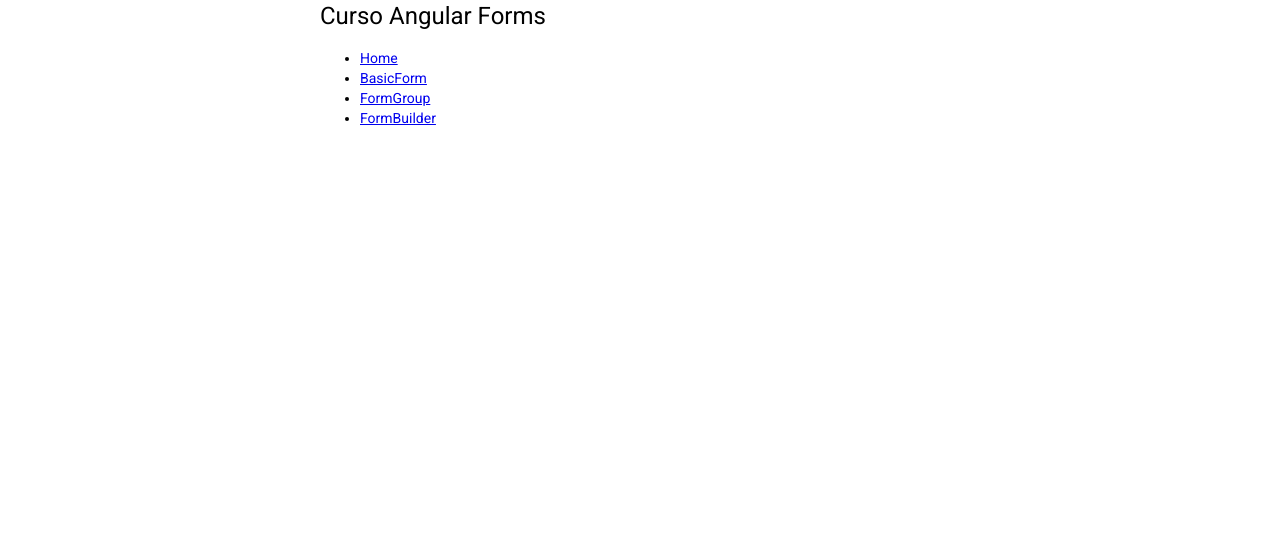
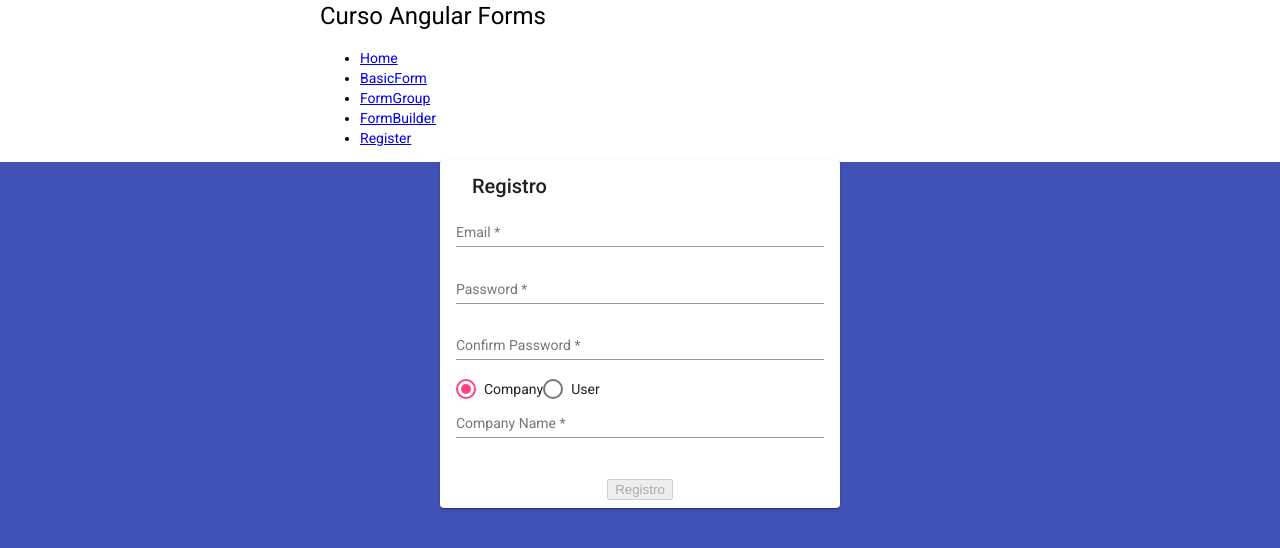
Before and after one commit to JuamBer/Platzi-CursoAngularForms, an Angular app: page /register in a window 1280 px wide. Before the commit this address led to /. Shown: the top 548 px of the page. Built offline with nearby package versions, Linux system fonts and the light colour scheme.

Commit message:
feat: validaciones custom & validaciones grupales en Angular Forms

```diff
--- a/src/app/app-routing.module.ts
+++ b/src/app/app-routing.module.ts
@@ -3,6 +3,7 @@ import { RouterModule, Routes } from '@angular/router';
 import { BasicFormComponent } from './components/basic-form/basic-form.component';
 import { FormBuilderComponent } from './components/form-builder/form-builder.component';
 import { FormGroupComponent } from './components/form-group/form-group.component';
+import { RegisterComponent } from './components/register/register.component';
 
 const routes: Routes = [
   {
@@ -17,6 +18,10 @@ const routes: Routes = [
     path: 'form-builder',
     component: FormBuilderComponent,
   },
+  {
+    path: 'register',
+    component: RegisterComponent,
+  },
 ];
 
 @NgModule({
--- a/src/app/app.component.html
+++ b/src/app/app.component.html
@@ -6,6 +6,7 @@
       <li><a routerLink="/basic-form">BasicForm</a></li>
       <li><a routerLink="/form-group">FormGroup</a></li>
       <li><a routerLink="/form-builder">FormBuilder</a></li>
+      <li><a routerLink="/register">Register</a></li>
     </ul>
   </nav>
 </header>
--- a/src/app/app.module.ts
+++ b/src/app/app.module.ts
@@ -2,6 +2,7 @@ import { NgModule } from '@angular/core';
 import { BrowserModule } from '@angular/platform-browser';
 
 import { FormsModule, ReactiveFormsModule } from '@angular/forms';
+import { MatCardModule } from '@angular/material/card';
 import { MatDatepickerModule } from '@angular/material/datepicker';
 import { MatFormFieldModule } from '@angular/material/form-field';
 import { MatInputModule } from '@angular/material/input';
@@ -14,7 +15,9 @@ import { BasicFormComponent } from './components/basic-form/basic-form.component
 import { FormBuilderComponent } from './components/form-builder/form-builder.component';
 import { FormErrorsComponent } from './components/form-errors/form-errors.component';
 import { FormGroupComponent } from './components/form-group/form-group.component';
+import { RegisterComponent } from './components/register/register.component';
 import { VarDirective } from './directives/var.directive';
+
 @NgModule({
   declarations: [
     AppComponent,
@@ -24,6 +27,7 @@ import { VarDirective } from './directives/var.directive';
     VarDirective,
     FormErrorsComponent,
     FormErrorsComponent,
+    RegisterComponent,
   ],
   imports: [
     BrowserModule,
@@ -36,6 +40,7 @@ import { VarDirective } from './directives/var.directive';
     MatFormFieldModule,
     MatRadioModule,
     MatSelectModule,
+    MatCardModule,
   ],
   providers: [],
   bootstrap: [AppComponent],
--- /dev/null
+++ b/src/app/components/register/register.component.html
@@ -0,0 +1,95 @@
+<div class="container">
+  <form [formGroup]="form" (ngSubmit)="register($event)">
+    <mat-card>
+      <mat-card-header>
+        <mat-card-title>Registro</mat-card-title>
+      </mat-card-header>
+      <mat-card-content>
+        <div class="row">
+          <div class="col-xs">
+            <mat-form-field>
+              <mat-label>Email</mat-label>
+              <input
+                placeholder="email"
+                formControlName="email"
+                matInput
+                type="email"
+              />
+            </mat-form-field>
+          </div>
+        </div>
+        <div class="row">
+          <div class="col-xs">
+            <mat-form-field>
+              <mat-label>Password</mat-label>
+              <input
+                placeholder="password"
+                formControlName="password"
+                matInput
+                type="password"
+              />
+              <div
+                *ngIf="
+                  form.get('password')?.touched && form.get('password')?.invalid
+                "
+              >
+                <mat-error
+                  *ngIf="form.get('password')?.hasError('invalid_password')"
+                >
+                  Debe tener un numero
+                </mat-error>
+              </div>
+            </mat-form-field>
+          </div>
+        </div>
+        <div class="row">
+          <div class="col-xs">
+            <mat-form-field>
+              <mat-label>Confirm Password</mat-label>
+              <input
+                placeholder="password"
+                formControlName="confirmPassword"
+                matInput
+                type="password"
+              />
+              <div *ngIf="form.get('confirmPassword')?.touched && form.errors">
+                <mat-error *ngIf="form.hasError('match_password')">
+                  No hace match
+                </mat-error>
+              </div>
+            </mat-form-field>
+          </div>
+        </div>
+        <div class="row">
+          <div class="col-xs">
+            <mat-radio-group
+              formControlName="type"
+              aria-label="Select an option"
+            >
+              <mat-radio-button value="company">Company</mat-radio-button>
+              <mat-radio-button value="user">User</mat-radio-button>
+            </mat-radio-group>
+          </div>
+        </div>
+        <div class="row">
+          <div class="col-xs">
+            <mat-form-field>
+              <mat-label>Company Name</mat-label>
+              <input
+                placeholder="email"
+                formControlName="companyName"
+                matInput
+                type="text"
+              />
+            </mat-form-field>
+          </div>
+        </div>
+      </mat-card-content>
+      <mat-card-actions>
+        <button [disabled]="form.invalid" mat-raised-button type="submit">
+          Registro
+        </button>
+      </mat-card-actions>
+    </mat-card>
+  </form>
+</div>
--- /dev/null
+++ b/src/app/components/register/register.component.scss
@@ -0,0 +1,44 @@
+@import '~@angular/material/theming';
+
+$primary: mat-palette($mat-indigo);
+
+:host {
+  height: 100vh;
+  background-color: #3f51b5;
+  display: block;
+}
+  // --background: linear-gradient(90deg, #1c3643, #273b47 25%, #1e5372);
+form {
+  width: 90%;
+  margin: 0px auto;
+  position: relative;
+  top: 20px;
+  mat-form-field {
+    width: 100%;
+  }
+  mat-card-actions {
+    display: flex;
+    justify-content: center;
+  }
+}
+/* Medium only */
+@media screen and (min-width: 40em) and (max-width: 63.9375em) {
+  form{
+    position: absolute;
+    top: 20%;
+    left: 50%;
+    transform: translateX(-50%);
+    width: 400px;
+  }
+}
+
+/* Large and up */
+@media screen and (min-width: 64em) {
+  form {
+    position: absolute;
+    top: 20%;
+    left: 50%;
+    transform: translateX(-50%);
+    width: 400px;
+  }
+}
--- /dev/null
+++ b/src/app/components/register/register.component.ts
@@ -0,0 +1,71 @@
+import { Component, OnInit } from '@angular/core';
+import { FormBuilder, FormGroup, Validators } from '@angular/forms';
+import { Router } from '@angular/router';
+import { AppValidators } from 'src/app/validators/app-validators';
+
+@Component({
+  selector: 'app-register',
+  templateUrl: './register.component.html',
+  styleUrls: ['./register.component.scss'],
+})
+export class RegisterComponent implements OnInit {
+  form!: FormGroup;
+
+  constructor(
+    private formBuilder: FormBuilder,
+    private router: Router // private authService: AuthService
+  ) {
+    this.buildForm();
+  }
+
+  ngOnInit() {}
+
+  register(event: Event) {
+    event.preventDefault();
+    // if (this.form.valid) {
+    //   const value = this.form.value;
+    //   this.authService.createUser(value.email, value.password).then(() => {
+    //     this.router.navigate(['/auth/login']);
+    //   });
+    // }
+  }
+
+  private buildForm() {
+    this.form = this.formBuilder.group(
+      {
+        email: ['', [Validators.required]],
+        password: [
+          '',
+          [
+            Validators.required,
+            Validators.minLength(6),
+            AppValidators.validPassword,
+          ],
+        ],
+        confirmPassword: ['', [Validators.required]],
+        type: ['company', [Validators.required]],
+        companyName: ['', [Validators.required]],
+      },
+      {
+        validators: AppValidators.matchPasswords,
+      }
+    );
+
+    this.typeField?.valueChanges.subscribe((value) => {
+      if (value === 'company') {
+        this.companyNameField?.setValidators([Validators.required]);
+      } else {
+        this.companyNameField?.setValidators(null);
+      }
+      this.companyNameField?.updateValueAndValidity();
+    });
+  }
+
+  get typeField() {
+    return this.form.get('type');
+  }
+
+  get companyNameField() {
+    return this.form.get('companyName');
+  }
+}
--- /dev/null
+++ b/src/app/validators/app-validators.ts
@@ -0,0 +1,36 @@
+import { AbstractControl } from '@angular/forms';
+
+export class AppValidators {
+  static isPriceValid(control: AbstractControl) {
+    const value = control.value;
+    if (value > 10000) {
+      return { price_invalid: true };
+    }
+    return null;
+  }
+
+  static validPassword(control: AbstractControl) {
+    const value = control.value;
+    if (!containsNumber(value)) {
+      return { invalid_password: true };
+    }
+    return null;
+  }
+
+  static matchPasswords(control: AbstractControl) {
+    const password = control.get('password')?.value;
+    const confirmPassword = control.get('confirmPassword')?.value;
+    if (password !== confirmPassword) {
+      return { match_password: true };
+    }
+    return null;
+  }
+}
+
+function containsNumber(value: string) {
+  return value.split('').find((v) => isNumber(v)) !== undefined;
+}
+
+function isNumber(value: string) {
+  return !isNaN(parseInt(value, 10));
+}
```
Also changed, not shown: 1 other file (tests, documents, lock files or other folders).
